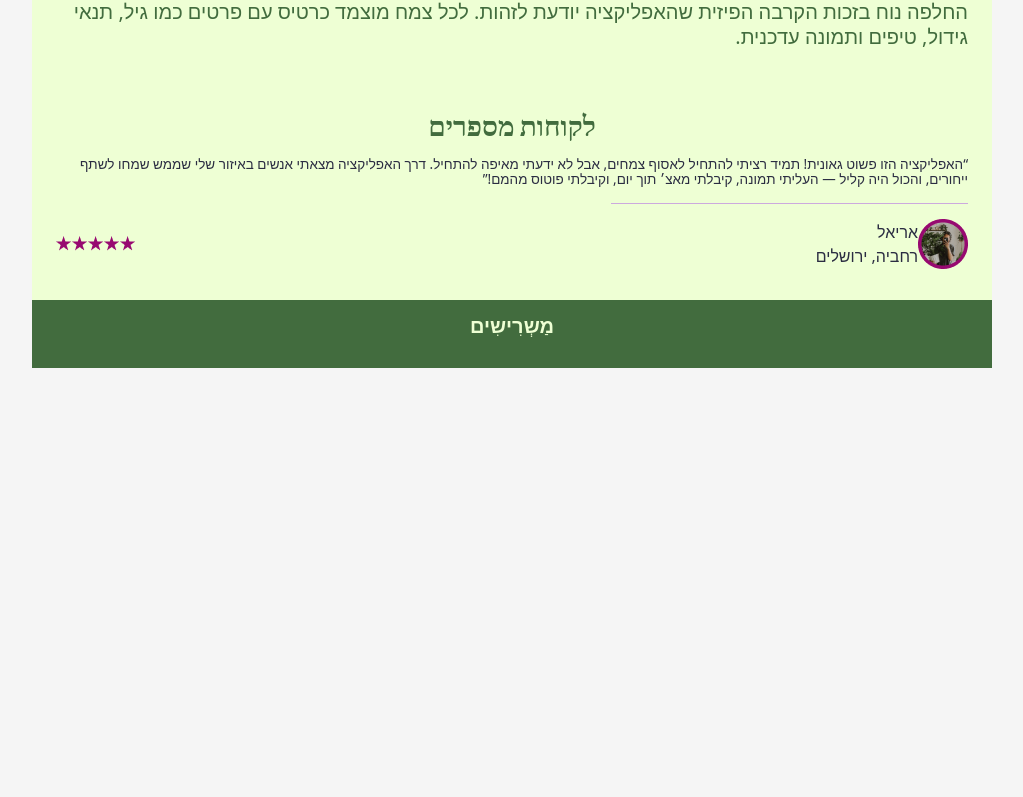
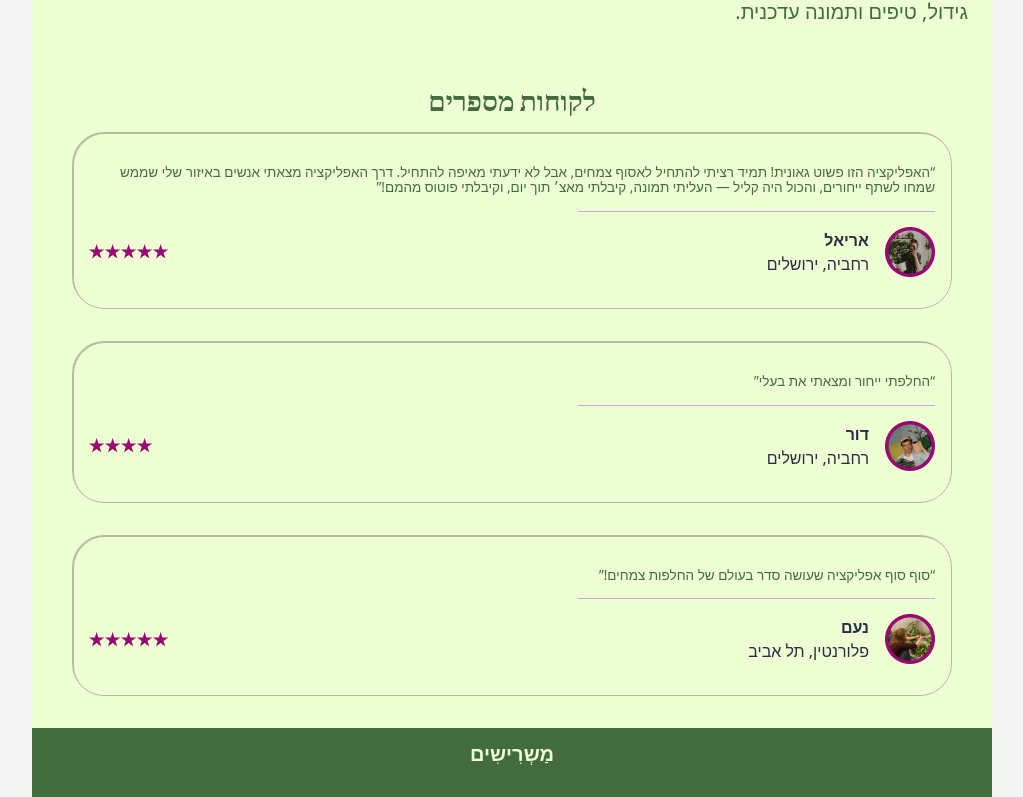
Before and after one commit to bennyberg/benny-app, a Next.js app: page /design in a window 1280 px wide. Shown: the part 1277-2074 px from the top of the page, without its empty margins (128-1151 px from the left). Before the commit the page ends 1645 px from the top, so only its background shows below. Built offline with nearby package versions, Linux system fonts and the light colour scheme.

Commit message:
finished part 3

```diff
--- a/app/design/page.module.css
+++ b/app/design/page.module.css
@@ -16,6 +16,7 @@
   max-width: 60rem;
   /* padding: 2rem; */
   margin: 0 auto;
+  overflow: hidden;
 }
 
 #header-section {
@@ -67,8 +68,8 @@
 
 .description-paragraph {
   /* font-family: NarkisBlockStudio; */
-  display: flex;
-  flex-direction: column;
+  /* display: flex; */
+  /* flex-direction: column; */
   font-weight: 500;
   font-style: normal;
   font-size: 20px;
@@ -86,6 +87,7 @@
 .description-paragraph-bold {
   font-weight: 600;
   font-style: normal;
+  display:
 }
 
 .image-container {
@@ -98,11 +100,14 @@
 }
 
 #image-container-1 {
-  align-self: start;
+  align-self: flex-end;
+  margin-left:-25px;
+  overflow: hidden;
 }
 
 #image-container-2 {
-  align-self: end;
+  align-self: flex-start;
+  margin-right: -25px;
 }
 
 .image-block {
@@ -113,8 +118,26 @@
 #image-block-1 {
   justify-content: left;
 }
+#image-block-1-right-img{
+  margin-left:-1px;
+}
 #image-block-2 {
   justify-content: right;
+}
+
+.review {
+  display: flex;
+  flex-direction: column;
+  justify-content: center;
+  border: 1px solid #00000040;
+  border-radius: 2rem;
+  padding:1rem;
+  margin:1rem;
+  box-shadow: inset 1px 1px #00000040;
+
+  /* margin-left:0.5rem; */
+  /* margin-right:0.5rem; */
+
 }
 
 .review-top-paragraph {
@@ -126,6 +149,7 @@
   line-height: 110.00000000000001%;
   letter-spacing: 0%;
   text-align: right;
+  color: var(--description-text-main-color);
 }
 
 .review-rating {
@@ -143,15 +167,29 @@
   display: flex;
   flex-direction: row;
   align-self: center;
+  gap: 1rem;
 }
 
 .review-author-details {
   display: flex;
-  align-self: center;
-
+  flex-direction: column;
+  /* justify-content: space-around; */
+  /* align-self: center; */
+  font-size: 16px;
+  font-weight: 500;
 }
 
-.review-image{
+.review-author-details-paragraph-bold {
+  font-weight: 600;
+  margin-bottom: 0;
+}
+
+.review-author-details-paragraph-regular {
+  font-weight: 500;
+  margin-top: 0;
+}
+
+.review-image {
   align-self: center;
 }
 #design-footer {
--- a/app/design/page.tsx
+++ b/app/design/page.tsx
@@ -29,6 +29,7 @@ export default function Design() {
             <span className={styles["description-paragraph-bold"]}>
               האפליקציה מחברת בין חובבי צמחים לצורך החלפה של ייחורים וצמחים
             </span>
+
             , בצורה קלה מתמיד. כל משתמש באפליקציה יוצר פרופיל אישי, מעלה תמונות
             של הצמחים אותם רוצה להחליף מסתכל על אילו צמחים קיימים לאחרים,
             וכשמתעניין בייחור, נוצר מאצ' והצדדים יכולים לתאם מועד החלפה. לכל צמח
@@ -48,8 +49,8 @@ export default function Design() {
             id={styles["image-container-1"]}
           >
             <div className={styles["image-block"]} id={styles["image-block-1"]}>
-              <Image src={imgBlock1Right} alt="..." />
-              <Image src={imgBlock1Left} alt="..." />
+              <Image src={imgBlock1Right} alt="..." id={styles["image-block-1-right-img"]} />
+              <Image src={imgBlock1Left} alt="..."  />
             </div>
           </div>
           <div
@@ -103,11 +104,85 @@ export default function Design() {
                   alt="..."
                   className={styles["review-image"]}
                 />
-                <p className={styles["review-author-details"]}>
-                  אריאל
-                  <br />
-                  רחביה, ירושלים
-                </p>
+                <div className={styles["review-author-details"]}>
+                  <p className={styles["review-author-details-paragraph-bold"]}>
+                    אריאל
+                  </p>
+                  <p
+                    className={
+                      styles["review-author-details-paragraph-regular"]
+                    }
+                  >
+                    רחביה, ירושלים
+                  </p>
+                </div>
+              </div>
+              <div className={styles["review-rating"]}>
+                <Image src={reviewStar} alt="..." />
+                <Image src={reviewStar} alt="..." />
+                <Image src={reviewStar} alt="..." />
+                <Image src={reviewStar} alt="..." />
+                <Image src={reviewStar} alt="..." />
+              </div>
+            </div>
+          </div>
+          <div className={styles["review"]}>
+            <p className={styles["review-top-paragraph"]}>
+              “החלפתי ייחור ומצאתי את בעלי”{" "}
+            </p>
+            <Image src={reviewLine} alt="..." />
+            <div className={styles["review-bottom-section"]}>
+              <div className={styles["review-author-section"]}>
+                <Image
+                  src={reviewPic2}
+                  alt="..."
+                  className={styles["review-image"]}
+                />
+                <div className={styles["review-author-details"]}>
+                  <p className={styles["review-author-details-paragraph-bold"]}>
+                    דור
+                  </p>
+                  <p
+                    className={
+                      styles["review-author-details-paragraph-regular"]
+                    }
+                  >
+                    רחביה, ירושלים
+                  </p>
+                </div>
+              </div>
+              <div className={styles["review-rating"]}>
+                <Image src={reviewStar} alt="..." />
+                <Image src={reviewStar} alt="..." />
+                <Image src={reviewStar} alt="..." />
+                <Image src={reviewStar} alt="..." />
+              </div>
+            </div>
+          </div>
+          <div className={styles["review"]}>
+            <p className={styles["review-top-paragraph"]}>
+              “סוף סוף אפליקציה שעושה סדר בעולם של החלפות צמחים!”{" "}
+            </p>
+            <Image src={reviewLine} alt="..." />
+            <div className={styles["review-bottom-section"]}>
+              <div className={styles["review-author-section"]}>
+                <Image
+                  src={reviewPic3}
+                  alt="..."
+                  className={styles["review-image"]}
+                />
+                <div className={styles["review-author-details"]}>
+                  <p className={styles["review-author-details-paragraph-bold"]}>
+                    נעם
+                  </p>
+                  <p
+                    className={
+                      styles["review-author-details-paragraph-regular"]
+                    }
+                  >
+                    פלורנטין, תל אביב
+                  </p>
+                </div>
               </div>
               <div className={styles["review-rating"]}>
                 <Image src={reviewStar} alt="..." />
@@ -119,6 +194,7 @@ export default function Design() {
             </div>
           </div>
         </div>
+
         <div id={styles["design-footer"]}>מַשְרִישִים</div>
       </div>
     </>
```
